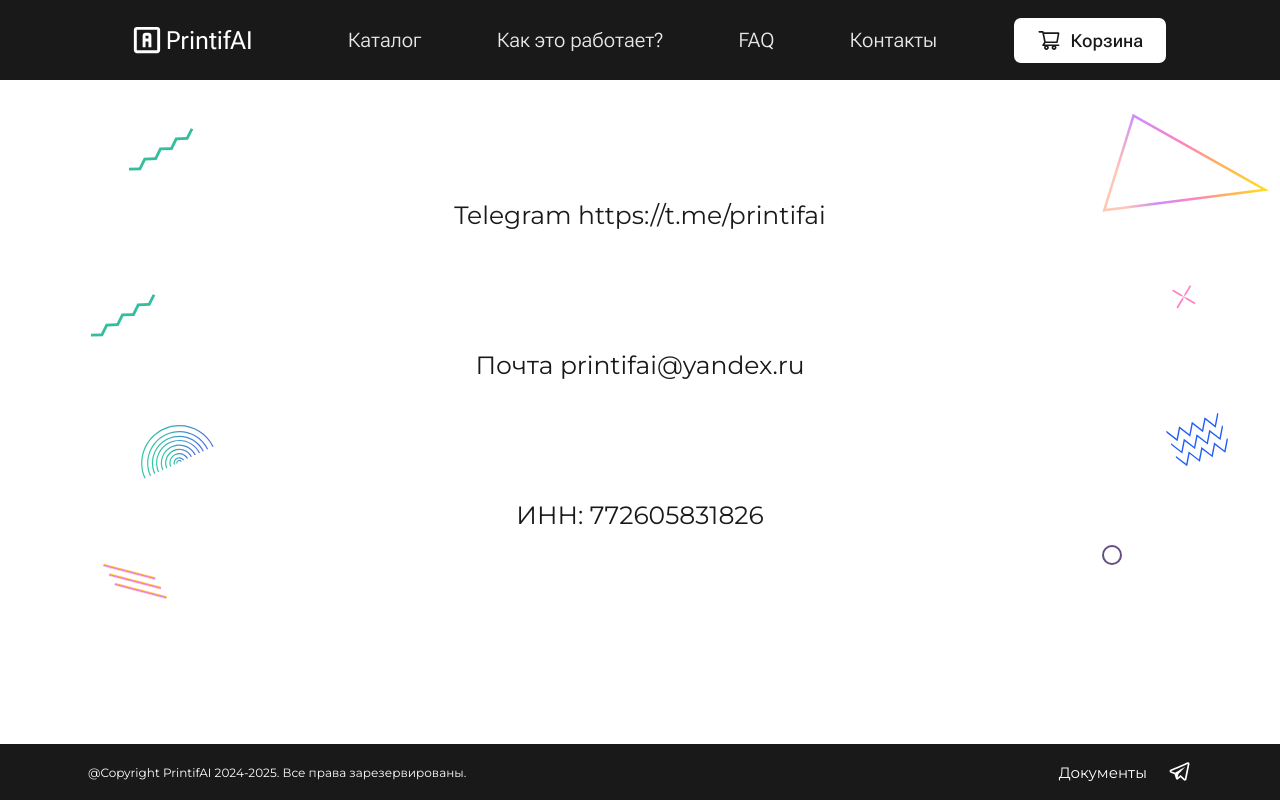
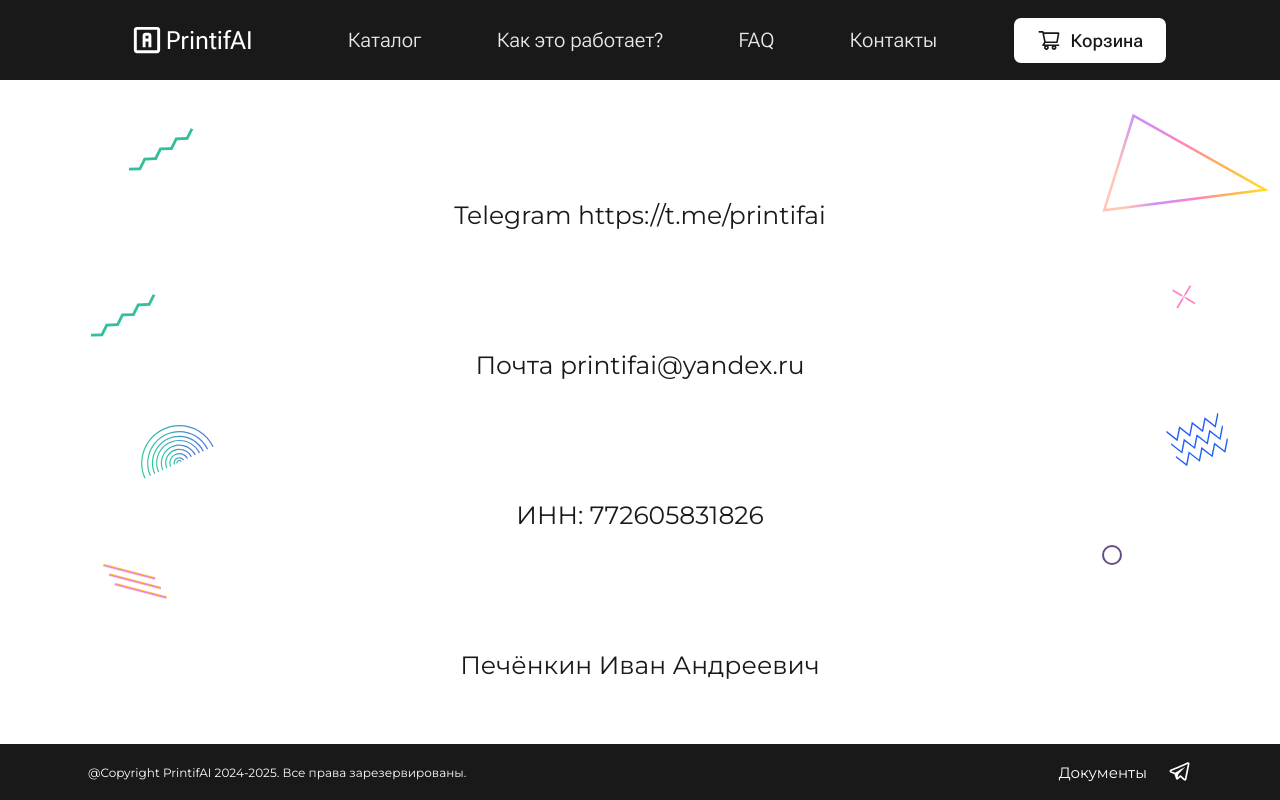
Before and after one commit to PrintifAI/printifai-front, a Next.js app: page /contacts in a window 1280 px wide. Built offline with nearby package versions, Linux system fonts and the light colour scheme; a web font is replaced by a local one.

Commit message:
feat: add contact name to contacts page and update user agreement with new terms

```diff
--- a/app/contacts/page.tsx
+++ b/app/contacts/page.tsx
@@ -14,6 +14,7 @@
                 <a href="mailto:printifai@yandex.ru">printifai@yandex.ru</a>
             </div>
             <div className={styles.contactsText}>ИНН: 772605831826</div>
+            <div className={styles.contactsText}>Печёнкин Иван Андреевич</div>
         </>
     );
 }
```
Also changed, not shown: 1 other file (tests, documents, lock files or other folders).
